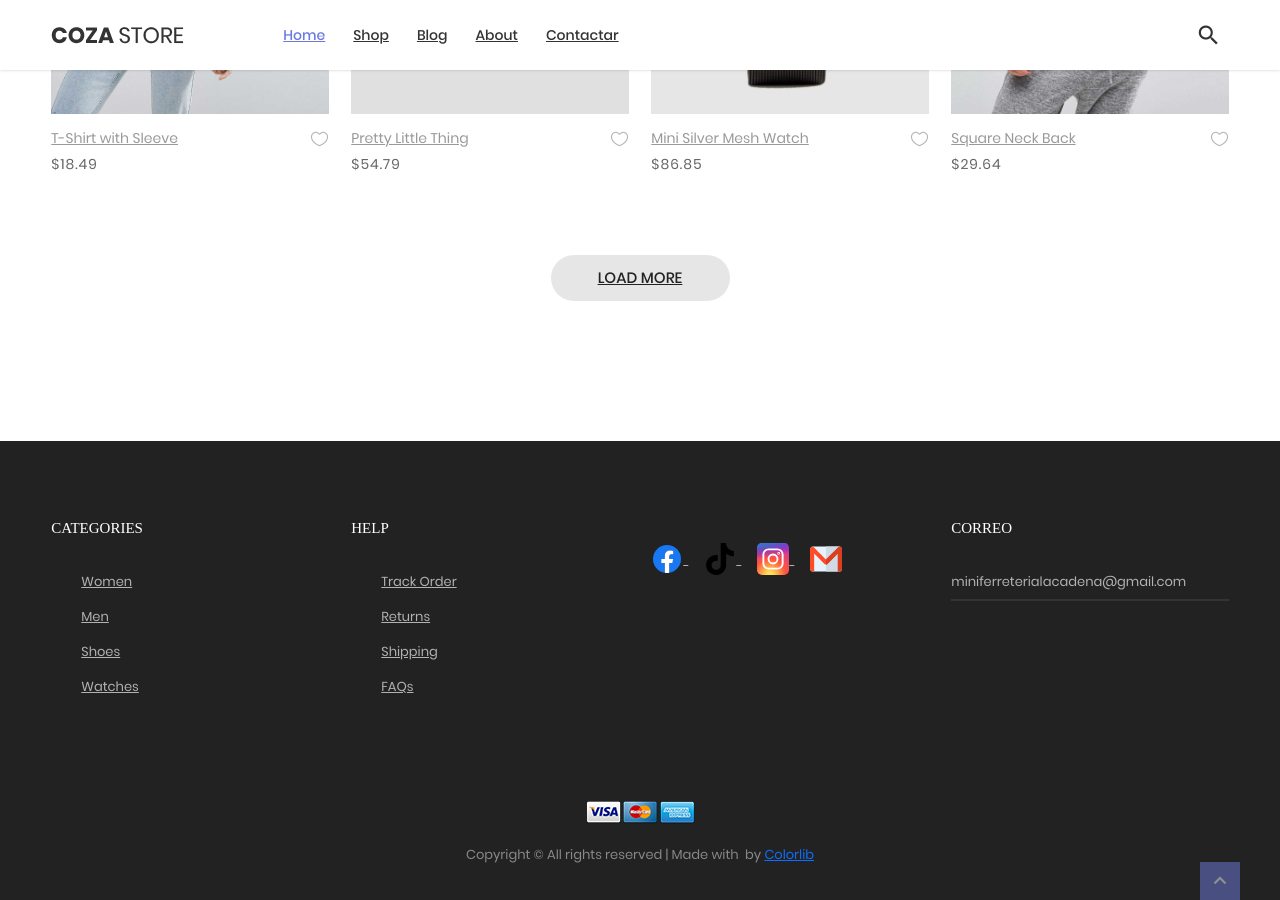
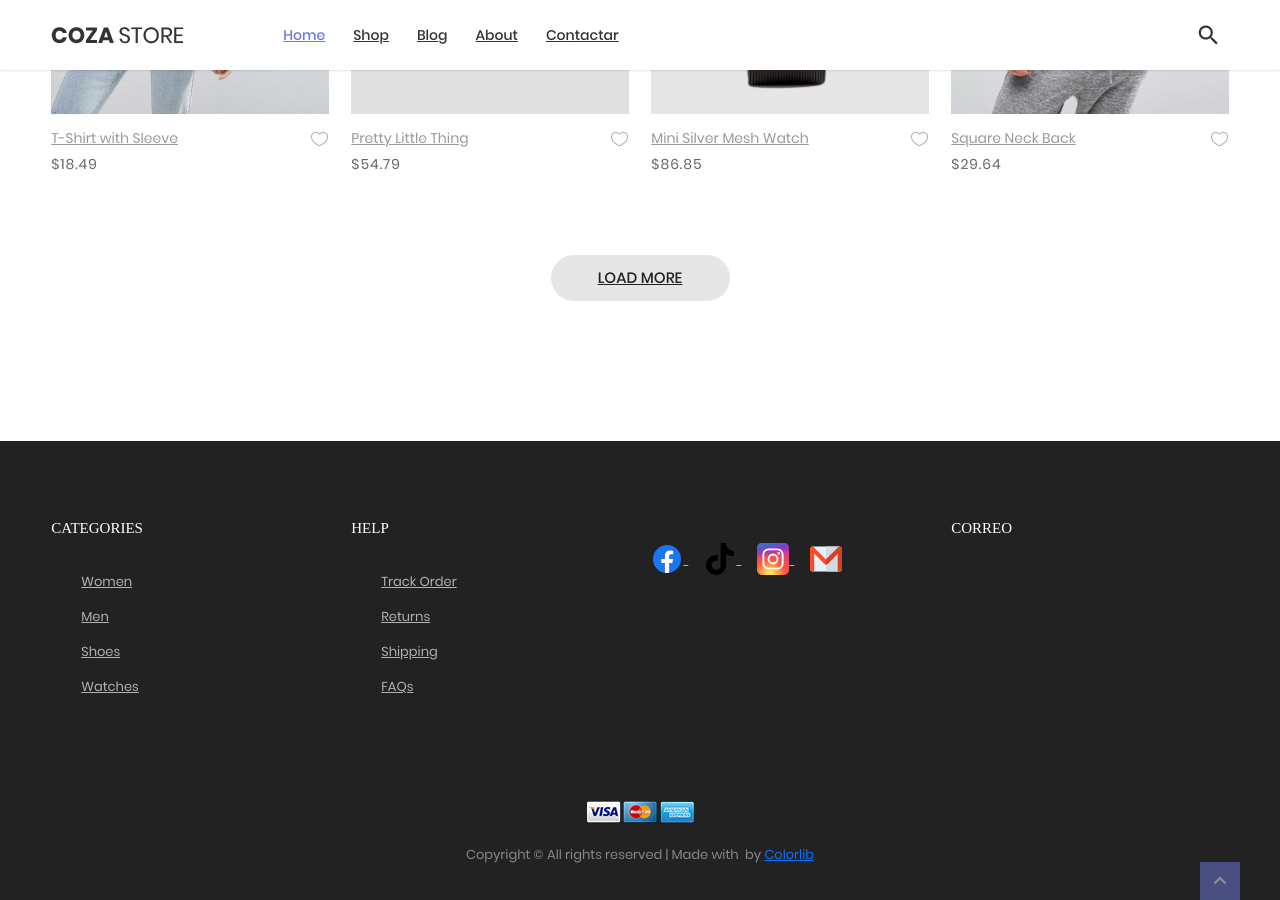
Before and after one commit to lacadenagt/nuevo, a Jekyll site: the page built from index.md, in a window 1280 px wide and 900 px high, scrolled down 3179 px. Built offline with Jekyll 4.4.1, drawn with Linux system fonts in a browser that asks for light colours; some web fonts are replaced.

Commit message:
Update footer.html

```diff
--- a/_includes/footer.html
+++ b/_includes/footer.html
@@ -97,18 +97,18 @@
 						Correo
 					</h4>
 
-					<form>
+					<!--form>
 						<div class="wrap-input1 w-full p-b-4">
 							<input class="input1 bg-none plh1 stext-107 cl7" type="text" name="email" placeholder="miniferreterialacadena@gmail.com" readonly>
 							<div class="focus-input1 trans-04"></div>
 						</div>
 
-						<!--div class="p-t-18">
+						<div class="p-t-18">
 							<button class="flex-c-m stext-101 cl0 size-103 bg1 bor1 hov-btn2 p-lr-15 trans-04">
 								Subscribe
 							</button>
-						</div-->
-					</form>
+						</div>
+					</form-->
 				</div>
 			</div>
 
```
